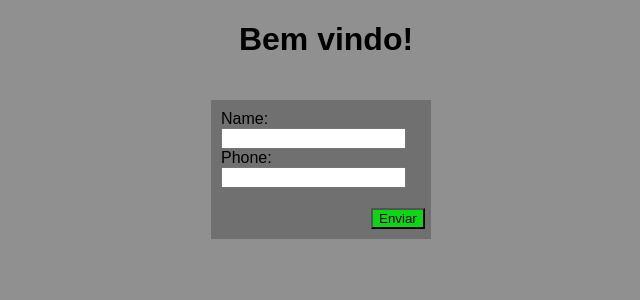
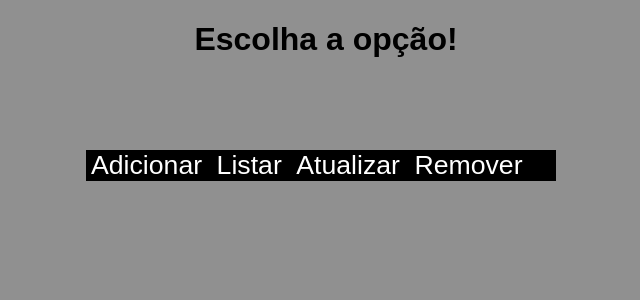
Before and after one commit to MatheusHenry21/Django-CRUD, a Django app: page / in a window 1280 px wide. Shown: the top 300 px of the page, without its empty margins (314-954 px from the left). Run offline with Django 5.2, Linux system fonts and the light colour scheme.

Commit message:
Criação de ORM

```diff
--- a/templates/crud/html/index.html
+++ b/templates/crud/html/index.html
@@ -3,42 +3,46 @@
 <head>
     <meta charset="UTF-8">
     <meta name="viewport" content="width=device-width, initial-scale=1.0">
-    <title>Aprendizagem do ORM em Django</title>
+    <title>Post</title>
 </head>
 
 <style>
     body{
+        background-color: #909090;
         font-family: sans-serif;
-        background-color: #909090;
+    }
+    div#ORM{
+        display: block;
+        background-color: black;
+        width: 470px;
+        position: absolute;
+        left: 400px;
+        top: 150px;
+    }
+
+    a{
+        color: white;
+        font-size: 20pt;
+        text-decoration: none;
+        padding: 5px
+    }
+
+    a:hover{
+        text-decoration: underline;
     }
 
     h1{
         text-align: center;
     }
-
-    form{
-        position: absolute;
-        left: 525px;
-        top: 100px;
-        width: 200px;
-        display: block;
-        background-color: #707070;
-        padding: 10px;
-    }
-
-    button{
-        background-color: rgb(13, 215, 20);
-        position: relative;
-        margin-top: 20px;
-        margin-left: 150px;
-    }
 </style>
 
 <body>
-    <h1>Bem vindo!</h1>
-    <form>
-        {{info}}
-        <button>Enviar</button>
-    </form>
+        <h1>Escolha a opção!</h1>
+    <div id="ORM">
+        <a href="{% url 'crud:adicionar' %}">Adicionar</a>
+        <a href="">Listar</a>
+        <a href="">Atualizar</a>
+        <a href="">Remover</a>
+    </div>
 </body>
 </html>
```
Also changed, not shown: templates/crud/html/adicionar.html (added, +45 -0 lines).
